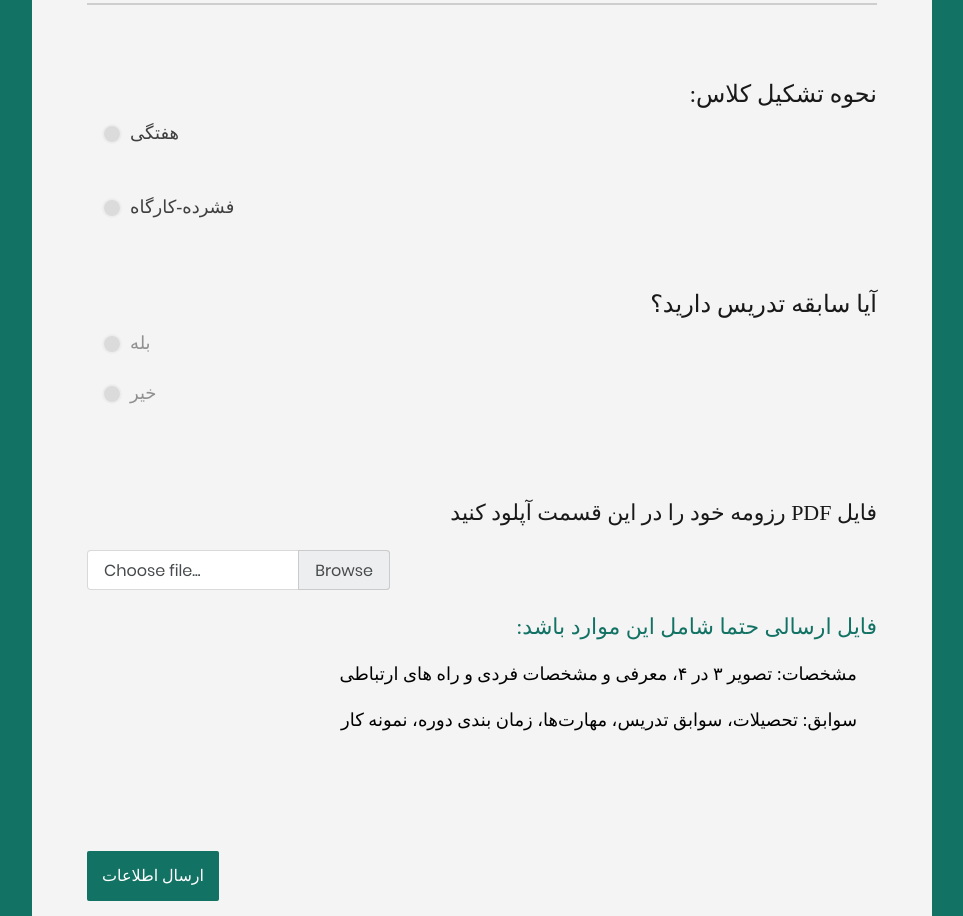
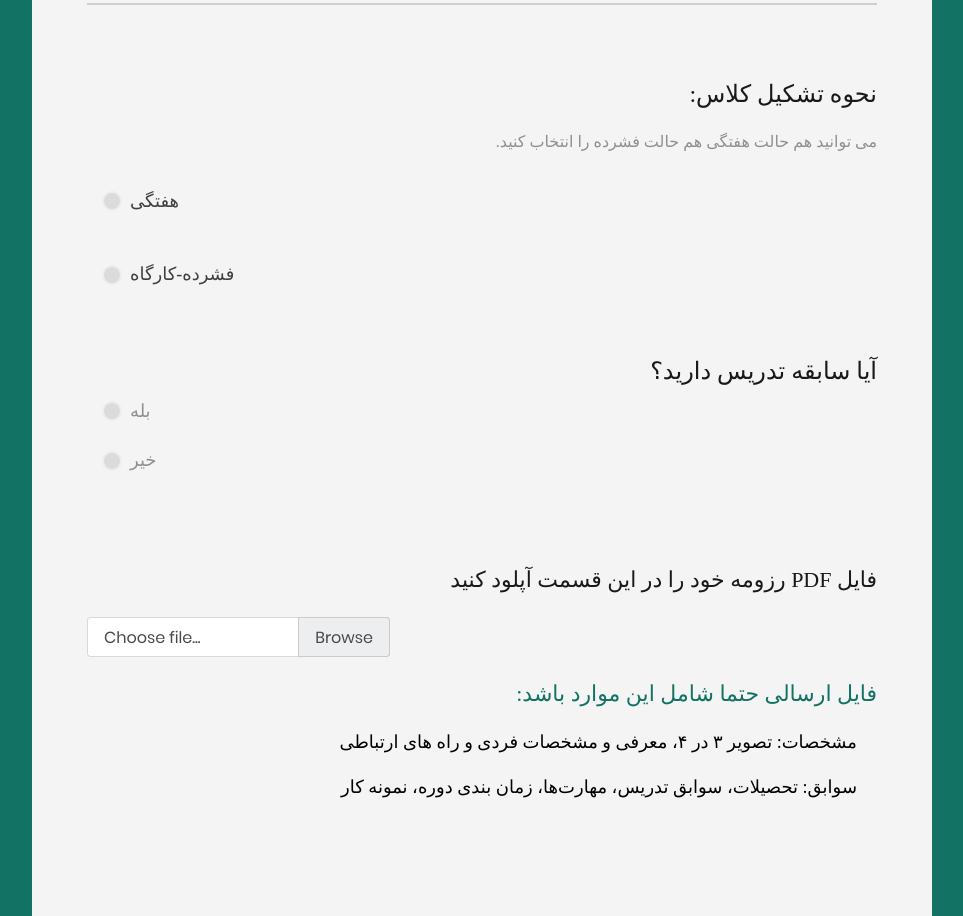
Before and after one commit to mhyousefi/kama-form, a React (Create React App) app in the folder React_Frontend/: page / in a window 1280 px wide. Shown: the part 1640-2556 px from the top of the page, without its empty margins (158-1121 px from the left). Built offline with nearby package versions, Linux system fonts and the light colour scheme.

Commit message:
Added a text

```diff
--- a/React_Frontend/src/components/ClassTimingInfo.js
+++ b/React_Frontend/src/components/ClassTimingInfo.js
@@ -38,9 +38,17 @@ export default class ClassTimingInfo extends Component {
     const { handleWeeklyHoursChange } = this.props
     return (
       <div>
-        <span className="contact3-form-text-question fs-24">
+        <span className="contact3-form-text-question fs-24 rtl">
           {question}
         </span>
+
+        <br/>
+
+        <span className="contact3-form-text-answer rtl">
+          {PersianDict['you can choose both']}
+        </span>
+
+        <br/>
 
         <div className="wrap-contact3-form-radio m-r-42">
           <div className="contact3-form-radio m-r-42">
--- a/React_Frontend/src/utils/PersianDict.js
+++ b/React_Frontend/src/utils/PersianDict.js
@@ -50,4 +50,6 @@ module.exports = {
   'success msg_line2': 'نتیجه بررسی ثبت نام شما تا تاریخ ۱۳ تیر از طریق ایمیل اعلام میگردد',
   'failure msg': 'لطفا همه اطلاعات را وارد کنید.',
   'server error msg': 'خطایی در سرور رخ داد. لطفا مجددا تلاش کنید.',
+
+  'you can choose both': 'می توانید هم حالت هفتگی هم حالت فشرده را انتخاب کنید.',
 }
```
